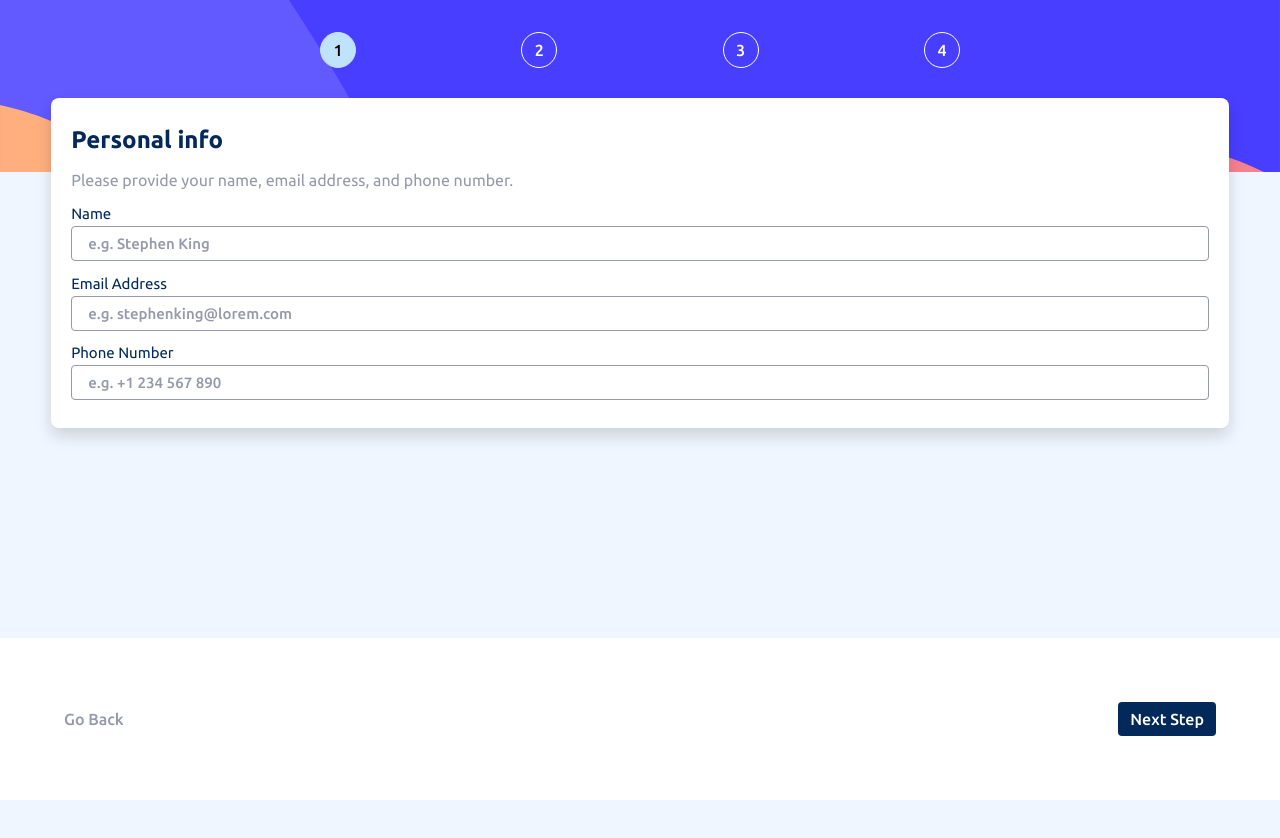
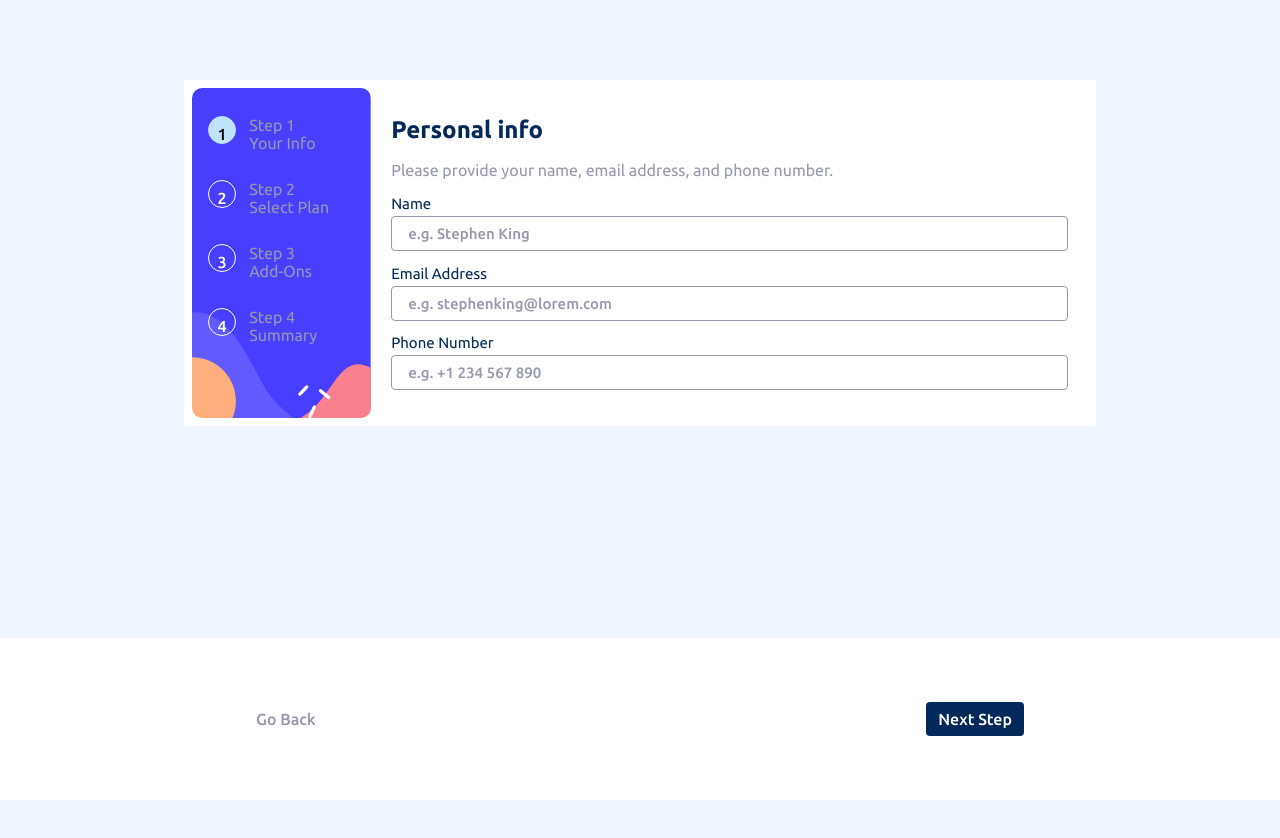
Before and after one commit to jduong09/multiStepForm, a plain HTML site: page index.html in a window 1280 px wide. Before the commit the page ends 800 px from the top, so only its background shows below. Drawn offline with Linux system fonts and the light colour scheme.

Commit message:
Began work on 1200px and 1400px media queries. Finished 576px, 767px, and 922px media queries.

```diff
--- a/css/styles.css
+++ b/css/styles.css
@@ -436,3 +436,107 @@
 #btn-footer-next:hover {
   opacity: .85;
 }
+
+@media (min-width: 576px) {
+  .list-steps {
+    width: 30%;
+  }
+
+  .div-form {
+    width: 80%;
+    left: 10%;
+  }
+
+  footer {
+    padding: 5% 10%;
+  }
+}
+
+@media (min-width: 767px) {
+  .list-steps {
+    width: 22.5%;
+  }
+
+  .div-form {
+    width: 70%;
+    left: 15%;
+  }
+
+  footer {
+    padding: 5% 15%;
+  }
+}
+
+@media (min-width: 922px) {
+  .list-steps {
+    width: 18.5%;
+  }
+
+  .div-form {
+    width: 60%;
+    left: 20%;
+  }
+
+  footer {
+    padding: 5% 20%;
+  }
+}
+
+@media (min-width: 1200px) {
+
+  main {
+    width: 70%;
+    padding: .5rem;
+    margin: 5rem auto 0 auto;
+    display: flex;
+    justify-content: center;
+    background-color: hsl(0, 0%, 100%);
+  }
+
+  .div-sidebar-steps {
+    width: 20%;
+    height: auto;
+    margin: 0 auto 0 0;
+    background-image: url('../assets/images/bg-sidebar-desktop.svg');
+    border-radius: 10px;
+  }
+
+  .list-steps {
+    width: auto;
+    flex-direction: column;
+    align-items: start;
+    justify-content: start;
+    padding: 1.75rem 1rem;
+    margin: 0;
+  }
+
+  .item-list-step {
+    display: flex;
+    margin-bottom: 1.75rem;
+  }
+
+  .item-list-step > span {
+    width: 28px;
+    height: 28px;
+    margin-right: .825rem;
+  }
+
+  .div-step-description {
+    display: block !important;
+  }
+
+  .div-form {
+    width: 80%;
+    margin: 0 auto;
+    position: initial;
+    left: initial;
+    top: initial;
+    background-color: inherit;
+    border-radius: 0;
+    box-shadow: none;
+  }
+}
+
+@media (min-width: 1400px) {
+
+}
--- a/index.html
+++ b/index.html
@@ -112,7 +112,7 @@
         <div>Add-ons help enhance your gaming experience.</div>
         <form id="form-add-ons">
           <div class="div-add-on">
-            <input id="input-online-service" data-name="Online Service" type="checkbox"/>
+            <input id="input-online-service" data-name="Online Service" type="checkbox" disabled/>
             <div>
               <h4>Online Service</h4>
               <div>Access to multiplayer games</div>
@@ -120,7 +120,7 @@
             <div id="div-online-service-price" data-price="1">+$1/mo</div>
           </div>
           <div class="div-add-on">
-            <input id="input-larger-storage" data-name="Larger Storage" type="checkbox"/>
+            <input id="input-larger-storage" data-name="Larger Storage" type="checkbox" disabled/>
             <div>
               <h4>Larger Storage</h4>
               <div>Extra 1TB of cloud save</div>
@@ -128,7 +128,7 @@
             <div id="div-larger-storage-price" data-price="2">+$2/mo</div>
           </div>
           <div class="div-add-on">
-            <input id="input-customizable-profile" data-name="Customizable Profile" type="checkbox"/>
+            <input id="input-customizable-profile" data-name="Customizable Profile" type="checkbox" disabled/>
             <div>
               <h4>Customizable Profile</h4>
               <div>Custom theme on your profile</div>
```
Also changed, not shown: js/formThree.js (line endings or trailing spaces).
